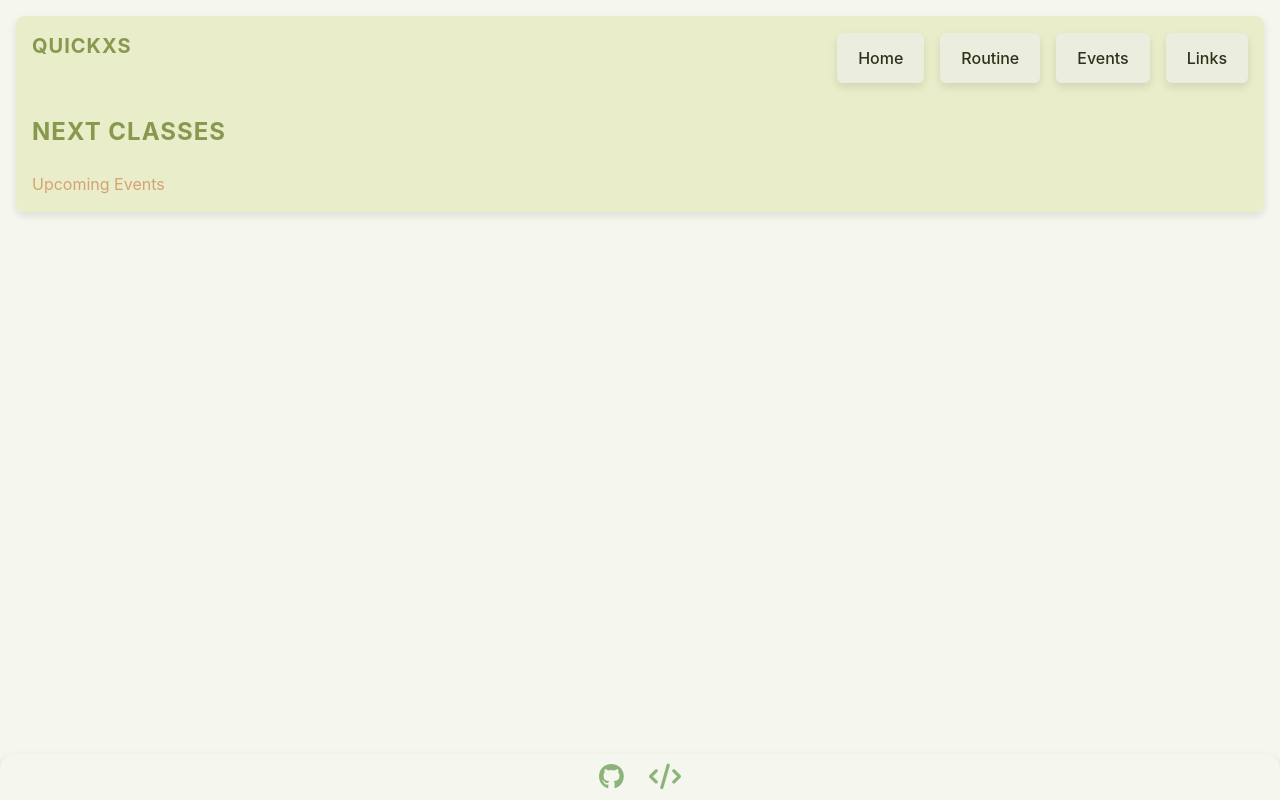
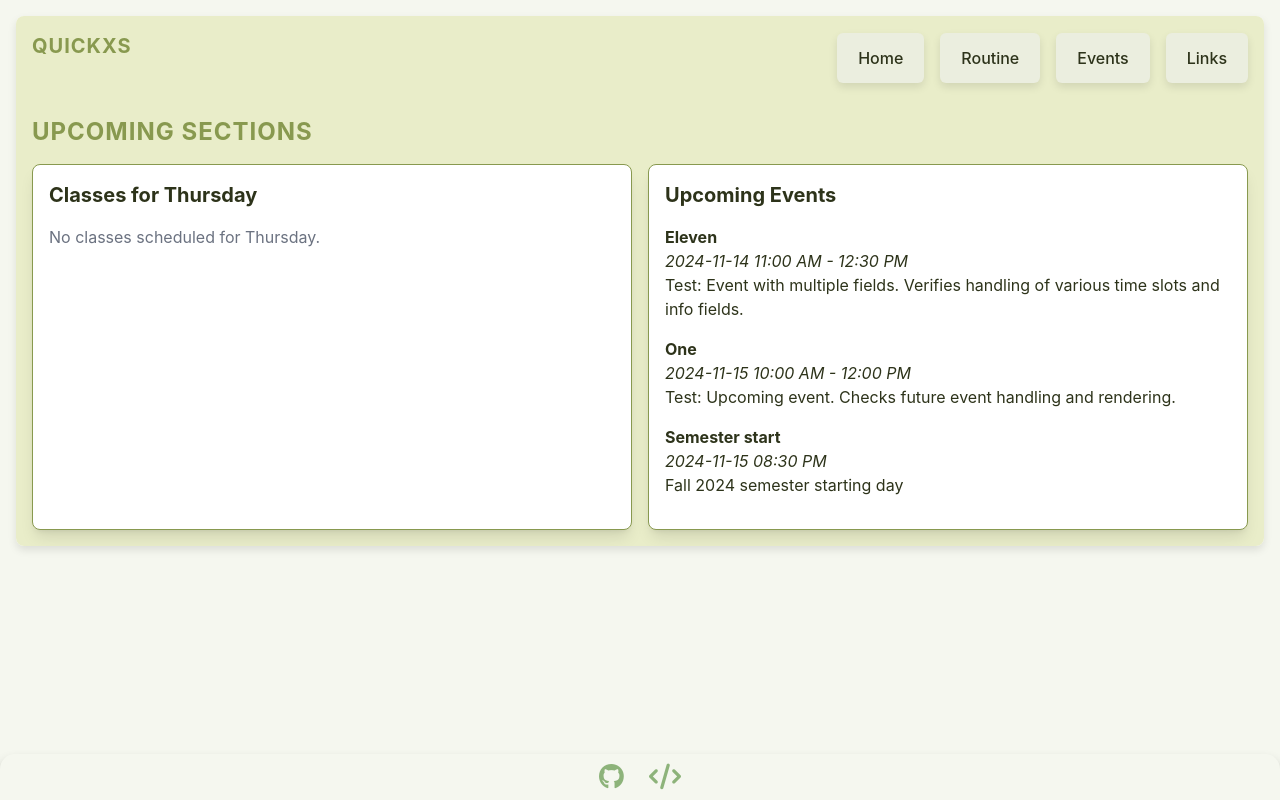
Before and after one commit to Shinzuu/QuickXS, a Svelte app in the folder main-project/: page / in a window 1280 px wide. Built offline with nearby package versions, Linux system fonts and the light colour scheme.

Commit message:
made the home page

```diff
--- a/main-project/src/App.svelte
+++ b/main-project/src/App.svelte
@@ -2,8 +2,8 @@
   import Routine from './routes/Routine.svelte';
   import Events from './routes/Events.svelte';
   import Links from './routes/Links.svelte';
+  import Main from './Main.svelte';  // Import the Main component
   import Footer from './Footer.svelte';
-
 
   let currentRoute = 'home';
   let isMenuOpen = false;
@@ -102,8 +102,7 @@
   <!-- Main Content -->
   <main class="p-4 bg-beige text-tea_green-100">
     {#if currentRoute === 'home'}
-      <h1 class="text-2xl font-bold text-tea_green-300">Next Classes</h1>
-      <p class="text-buff-500">Upcoming Events</p>
+      <Main />  <!-- Display Main component for home route -->
     {:else if currentRoute === 'routine'}
       <Routine />
     {:else if currentRoute === 'events'}
@@ -113,4 +112,5 @@
     {/if}
   </main>
 </div>
-<Footer/>
+
+<Footer />
--- /dev/null
+++ b/main-project/src/Main.svelte
@@ -0,0 +1,179 @@
+<script>
+    import routineData from "./data/routineData.json"; // Ensure the path is correct
+    import eventsData from './data/eventsData.json'; // Import the events data
+
+    const daysOfWeek = ["Monday", "Tuesday", "Wednesday", "Thursday", "Friday", "Saturday", "Sunday"];
+
+    const subjectFullNames = {
+      MAD: "Mobile Application Development",
+      ISD: "Information System Design",
+      AI: "Artificial Intelligence",
+      AIL: "Artificial Intelligence Laboratory",
+      OS: "Operating Systems",
+      OSL: "Operating Systems Laboratory",
+      COA: "Computer Organization & Architecture",
+      STP: "Statistics and Probability",
+    };
+
+    const teacherFullNames = {
+      TDM: "Ms. Tanni Dhoom",
+      DD: "Dhrubajyoti Das",
+      AD: "Avisheak Das",
+      SRM: "Shatabdi Roy Moon",
+      GH: "Unknown Teacher (GH)",
+      AM: "Unknown Teacher (AM)",
+    };
+
+    const subjectIcons = {
+      MAD: "fas fa-mobile-alt",
+      ISD: "fas fa-network-wired",
+      AI: "fas fa-robot",
+      AIL: "fas fa-laptop-code",
+      OS: "fas fa-microchip",
+      OSL: "fas fa-server",
+      COA: "fas fa-cogs",
+      STP: "fas fa-chart-line",
+    };
+
+    const currentTime = new Date();  // Get the current date and time
+    const currentDay = daysOfWeek[currentTime.getDay() - 1];  // Get current day
+    const isAfter5PM = currentTime.getHours() >= 17;  // Check if it's after 5 PM
+
+    // Get the next day after the current day
+    function getNextDay(currentDay) {
+      const currentIndex = daysOfWeek.indexOf(currentDay);
+      const nextIndex = (currentIndex + 1) % daysOfWeek.length; // Circular array for next day
+      return daysOfWeek[nextIndex];
+    }
+
+    // Function to find all classes for a given day
+    function findClassesForDay(day) {
+      const dayData = routineData.schedule.find((d) => d.day === day);
+      return dayData?.classes || []; // Return all classes for the given day (if exists)
+    }
+
+    // If it's after 5 PM, display the next day's classes; otherwise, display today's classes
+    const dayToDisplay = isAfter5PM ? getNextDay(currentDay) : currentDay;
+    const classesForDay = findClassesForDay(dayToDisplay);
+
+    // Parsing event data and filtering the upcoming events
+    function parseEventDate(event) {
+      const date = new Date(event.date + ' ' + event.time.split(' - ')[0]); // Taking start time for sorting
+      return date;
+    }
+
+    function getCurrentDateTime() {
+      return new Date();
+    }
+
+    function getUpcomingEvents() {
+      const currentTime = getCurrentDateTime();
+
+      const sortedEvents = eventsData
+        .map(event => {
+          const eventDate = parseEventDate(event);
+          return { ...event, eventDate };
+        })
+        .filter(event => event.eventDate > currentTime) // Only future events
+        // @ts-ignore
+        .sort((a, b) => a.eventDate - b.eventDate); // Sort by date
+
+      return sortedEvents.slice(0, 3); // Get the next 3 upcoming events
+    }
+
+    const upcomingEvents = getUpcomingEvents();
+  </script>
+
+  <h1 class="text-2xl font-bold mb-4 text-tea_green-300">Upcoming Sections</h1>
+
+  <div class="flex flex-col sm:flex-row sm:space-x-4">
+    <!-- Upcoming Classes Section -->
+    <div class="bg-white shadow-lg p-4 rounded-lg border border-tea_green-300 w-full sm:w-1/2 mb-4 sm:mb-0">
+      <h2 class="text-xl font-bold mb-4">Classes for {dayToDisplay}</h2>
+      {#if classesForDay.length > 0}
+        <div class="overflow-x-auto">
+          <table class="min-w-full table-auto">
+            <thead>
+              <tr>
+                <th class="px-4 py-2 text-left">Time</th>
+                <th class="px-4 py-2 text-left">Subject</th>
+                <th class="px-4 py-2 text-left">Teacher</th>
+                <th class="px-4 py-2 text-left">Classroom</th>
+                <th class="px-4 py-2 text-left">Duration</th>
+              </tr>
+            </thead>
+            <tbody>
+              {#each classesForDay as { time, subject, teacher, classroom, duration }}
+                <tr class="border-b border-gray-200">
+                  <td class="px-4 py-2">{time}</td>
+                  <td class="px-4 py-2 flex items-center break-words">
+                    <i class={`${subjectIcons[subject]} text-tea_green-500 text-xl mr-2`} ></i>
+                    {subjectFullNames[subject]}
+                  </td>
+                  <td class="px-4 py-2 break-words">{teacherFullNames[teacher]}</td>
+                  <td class="px-4 py-2 break-words">{classroom}</td>
+                  <td class="px-4 py-2">{duration} min</td>
+                </tr>
+              {/each}
+            </tbody>
+          </table>
+        </div>
+      {:else}
+        <p class="text-gray-500">No classes scheduled for {dayToDisplay}.</p>
+      {/if}
+    </div>
+
+    <!-- Upcoming Events Section -->
+    <div class="bg-white shadow-lg p-4 rounded-lg border border-tea_green-300 w-full sm:w-1/2">
+      <h2 class="text-xl font-bold mb-4">Upcoming Events</h2>
+      {#if upcomingEvents.length > 0}
+        <ul>
+          {#each upcomingEvents as event}
+            <li class="mb-4">
+              <strong>{event.name}</strong><br>
+              <em>{event.date} {event.time}</em><br>
+              <p>{event.info}</p>
+            </li>
+          {/each}
+        </ul>
+      {:else}
+        <p class="text-gray-500">No upcoming events.</p>
+      {/if}
+    </div>
+  </div>
+
+  <style>
+    .text-tea_green-500 {
+      color: #3a9d88; /* Replace with your tea green color */
+    }
+
+    table {
+      width: 100%;
+      border-collapse: collapse;
+    }
+
+    th, td {
+      padding: 12px;
+      text-align: left;
+      border-bottom: 1px solid #e0e0e0;
+    }
+
+    th {
+      background-color: #f0f8ff;
+      font-weight: bold;
+    }
+
+    .table-auto td, .table-auto th {
+      padding: 10px 12px;
+    }
+
+    i {
+      margin-right: 8px;
+    }
+
+    @media (max-width: 640px) {
+      .table-auto td, .table-auto th {
+        padding: 8px;
+      }
+    }
+  </style>
--- a/main-project/src/data/eventsData.json
+++ b/main-project/src/data/eventsData.json
@@ -120,9 +120,9 @@
       "info": "Test: Evening event. Verifies the sorting of evening events after other events."
     },
     {
-      "date": "2024-11-23",
-      "time": "2:00 PM - 4:00 PM",
-      "name": "Twenty-One",
-      "info": "Test: Team event. Verifies events with specific group activities."
+      "date": "2024-11-15",
+      "time": "08:30 PM",
+      "name": "Semester start",
+      "info": "Fall 2024 semester starting day"
     }
   ]
```
